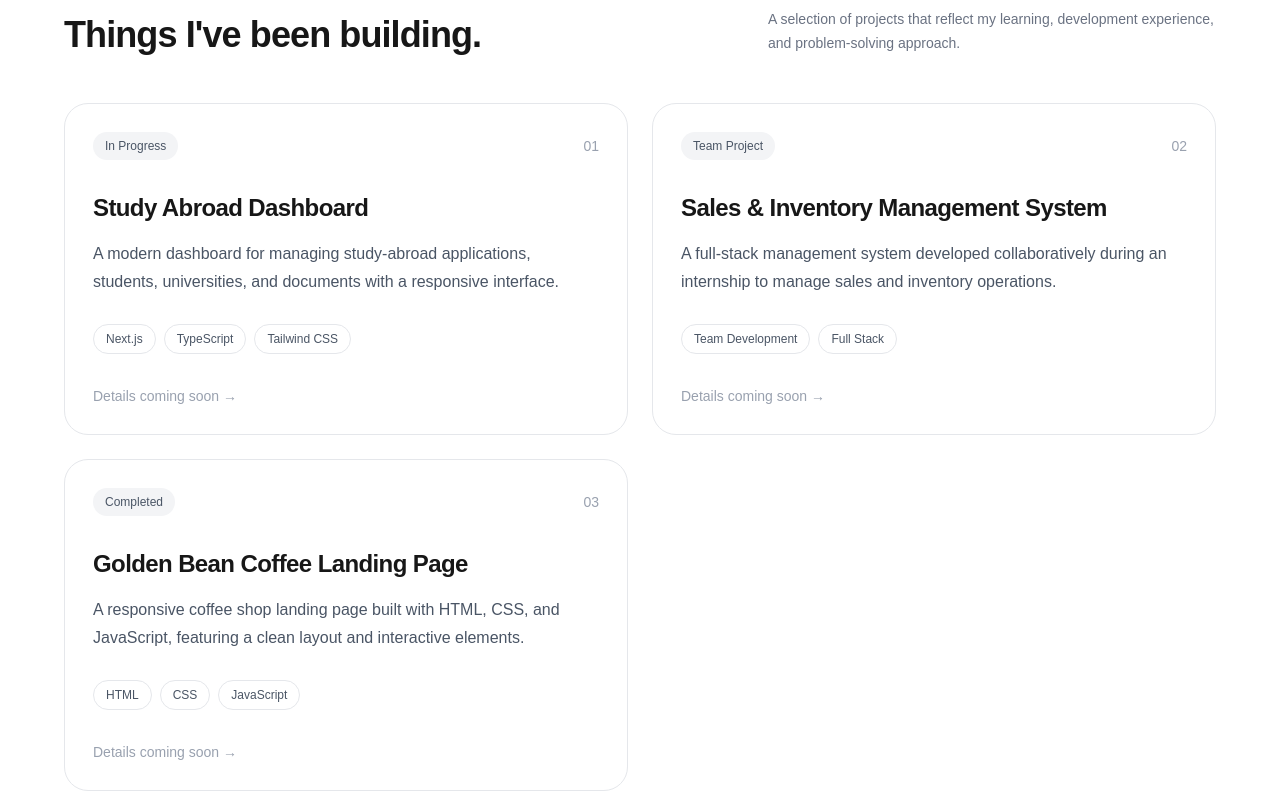
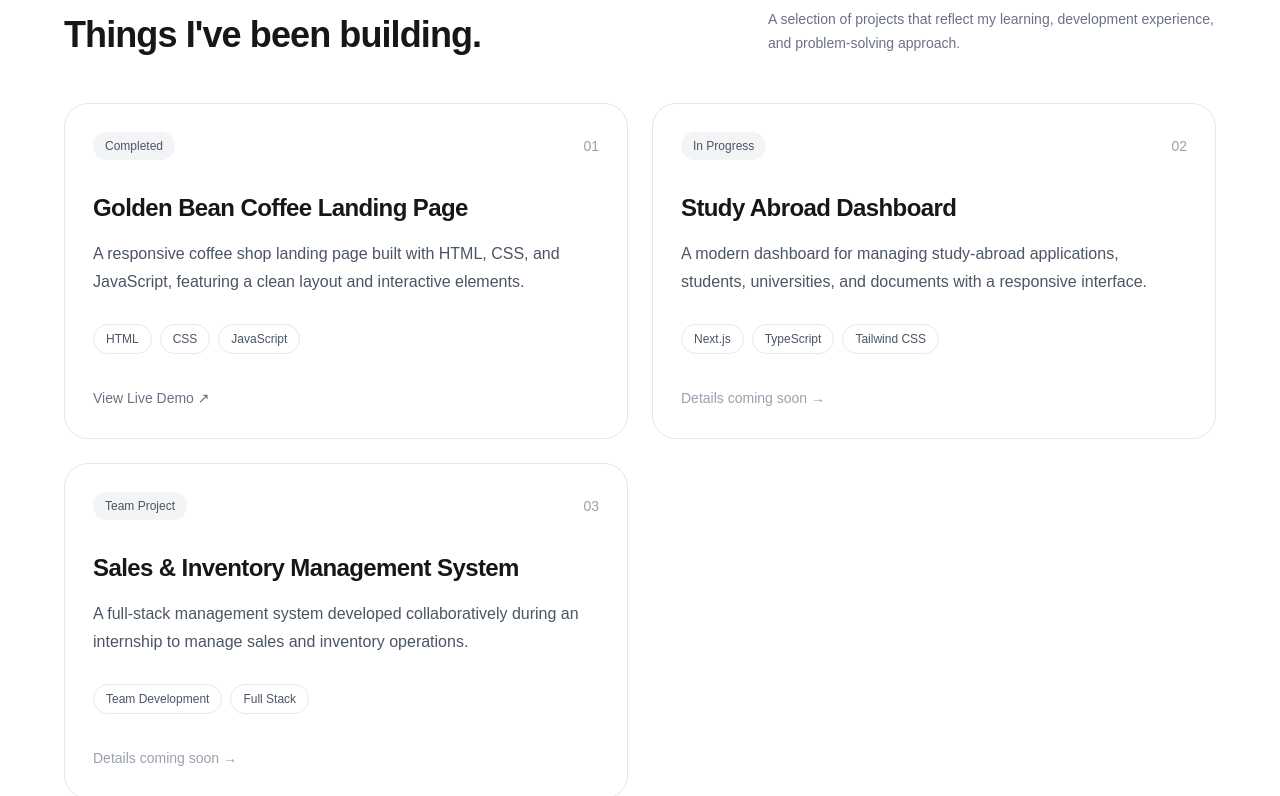
Before and after one commit to shumaila1421/portfolio, a Next.js app: page / in a window 1280 px wide. Shown: the part 1964-2760 px from the top of the page. Built offline with nearby package versions, Linux system fonts and the light colour scheme.

Commit message:
Add project links

```diff
--- a/components/Projects.tsx
+++ b/components/Projects.tsx
@@ -1,6 +1,15 @@
 const projects = [
   {
     number: "01",
+    status: "Completed",
+    title: "Golden Bean Coffee Landing Page",
+    description:
+      "A responsive coffee shop landing page built with HTML, CSS, and JavaScript, featuring a clean layout and interactive elements.",
+    technologies: ["HTML", "CSS", "JavaScript"],
+    liveUrl: "https://coffee-website-landing-page-sage.vercel.app/",
+  },
+  {
+    number: "02",
     status: "In Progress",
     title: "Study Abroad Dashboard",
     description:
@@ -8,21 +17,12 @@ const projects = [
     technologies: ["Next.js", "TypeScript", "Tailwind CSS"],
   },
   {
-    number: "02",
+    number: "03",
     status: "Team Project",
     title: "Sales & Inventory Management System",
     description:
       "A full-stack management system developed collaboratively during an internship to manage sales and inventory operations.",
     technologies: ["Team Development", "Full Stack"],
-  },
-  {
-    number: "03",
-    status: "Completed",
-    title: "Golden Bean Coffee Landing Page",
-    description:
-      "A responsive coffee shop landing page built with HTML, CSS, and JavaScript, featuring a clean layout and interactive elements.",
-    technologies: ["HTML", "CSS", "JavaScript"],
-    liveUrl: "YOUR_LIVE_URL",
   },
 ];
 
@@ -83,8 +83,21 @@ export default function Projects() {
                 ))}
               </div>
 
-              <div className="mt-8 text-sm font-medium text-gray-400 transition group-hover:text-black">
-                Details coming soon →
+              <div className="mt-8">
+                {project.liveUrl ? (
+                  <a
+                    href={project.liveUrl}
+                    target="_blank"
+                    rel="noopener noreferrer"
+                    className="text-sm font-medium text-gray-500 transition group-hover:text-black"
+                  >
+                    View Live Demo ↗
+                  </a>
+                ) : (
+                  <span className="text-sm font-medium text-gray-400">
+                    Details coming soon →
+                  </span>
+                )}
               </div>
             </article>
           ))}
```
